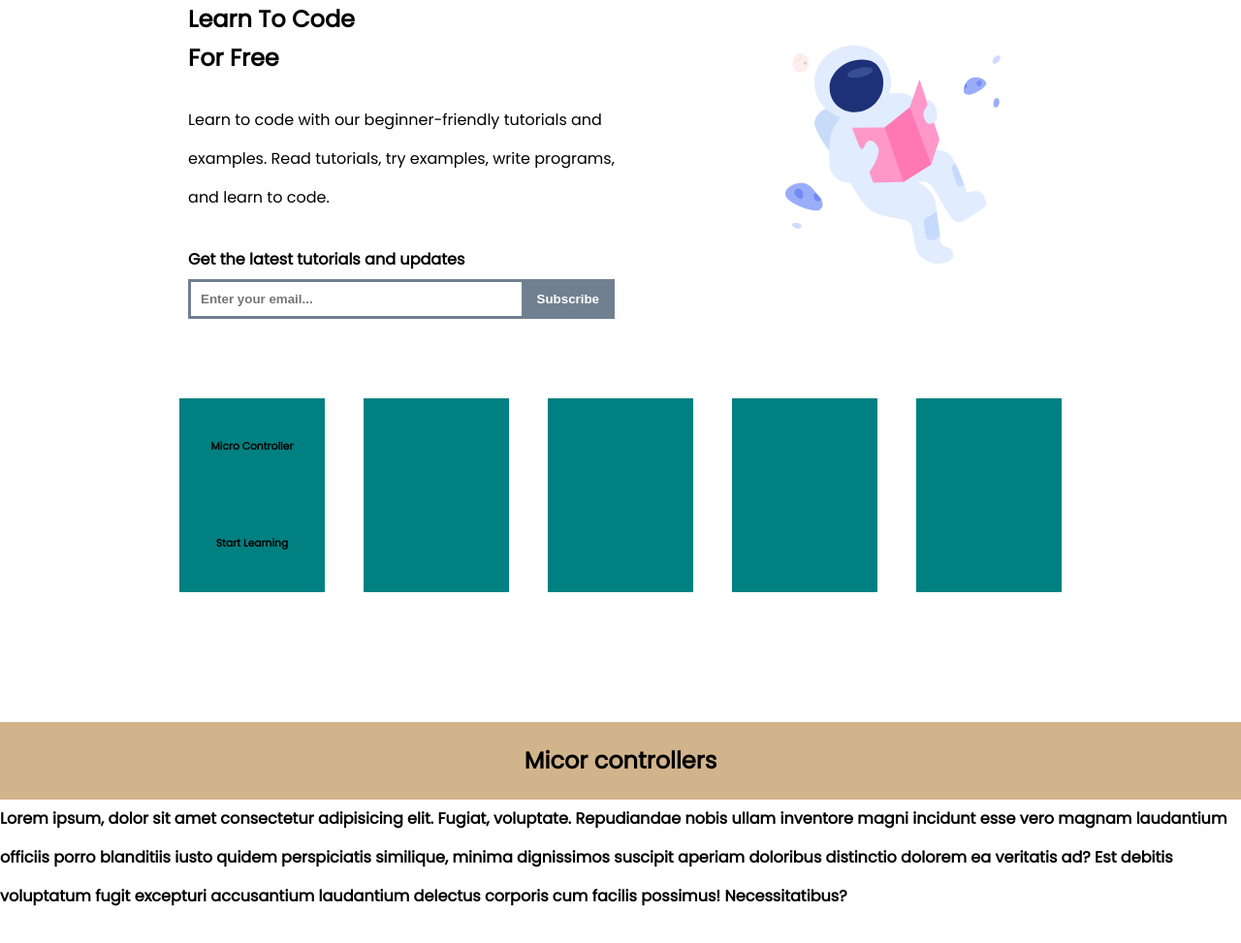
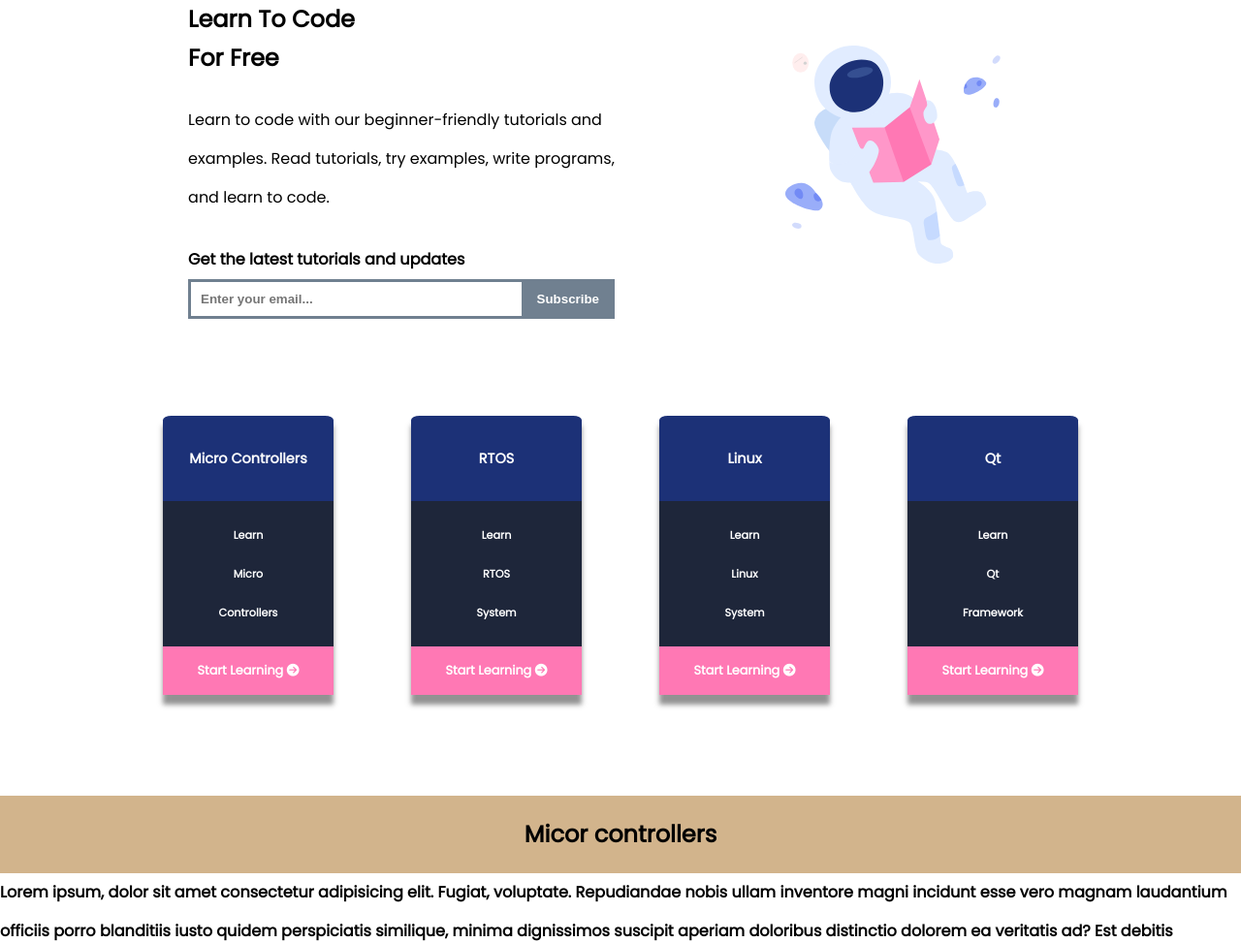
Before and after one commit to bhura112/bhura112.github.io, a PHP site: page / in a window 1280 px wide. Shown: the part 128-1101 px from the top of the page at 97% size. Run offline with PHP 8.4, Linux system fonts and the light colour scheme; some libraries are stand-ins or nearby versions.

Commit message:
Signed-off-by: bhura112 <bhura112@gmail.com>

```diff
--- a/index.css
+++ b/index.css
@@ -150,39 +150,81 @@ p {
 .web-banner-right img {
   width: 20rem;
 }
+/*********************************************************************/
+
 .course-container {
-  margin:10px auto ;
-  display: flex;
-  flex-flow: row wrap;
-  justify-content: center;
-  align-items: center;
-  //background-color: rgb(195, 202, 182);
-  padding: 20px 0px;
+ padding:3rem 0rem 0rem 0rem;
+ display: flex;
+ flex-flow: row wrap;
+ justify-content: space-between;
+ align-items: center;
+ //background-color: tomato;
+
 }
-
-.course-container .mcu-course-card,
+.card {
+  flex: 1;
+  padding:20px  40px;
+  min-width: 250px;
+}
+.mcu-course-card,
 .rtos-course-card,
 .linux-course-card,
-.qt-course-card,
-.more-course-card
-{
-  min-width: 150px;
-  min-height: 200px;
-  background-color: teal;
-  margin: 20px;
-  display: flex;
-  flex-flow: column nowrap;
-  justify-content: space-around;
-  align-items: center;
+.qt-course-card {
+  box-shadow: 0px 10px 5px #27272780;
+  -webkit-box-shadow: 0px 10px 5px #27272780;
+  -moz-box-shadow: 0px 10px 5px #27272780;
+  z-index: 999999;
+
+
 }
-.course-container .mcu-course-card,
-.rtos-course-card,
-.linux-course-card,
-.qt-course-card,
-.more-course-card p
-{
-  font-size: 1rem;
+.mcu-course-card:hover,
+.rtos-course-card:hover,
+.linux-course-card:hover,
+.qt-course-card:hover {
+
+  transform: scale(1.02);
+
 }
+.mcu-course-card .head,
+.rtos-course-card .head,
+.linux-course-card .head,
+.qt-course-card .head{
+  background-color:#1C3177;
+  font-size: .9rem;
+  text-align: center;
+  font-weight: bolder;
+  color: white;
+  border-radius: 5% 5% 0% 0%;
+  width: 100%;
+}
+.mcu-course-card .content,
+.rtos-course-card .content,
+.linux-course-card .content,
+.qt-course-card .content{
+  font-size: .7rem;
+  text-align: center;
+  font-weight: bolder;
+  color: white;
+  padding: 15px;
+  background-color:rgb(30, 38, 58);
+  width: 100%;
+}
+.mcu-course-card .foot,
+.rtos-course-card .foot,
+.linux-course-card .foot,
+.qt-course-card .foot{
+  font-size: .8rem;
+  text-align: center;
+  font-weight: bolder;
+  color: white;
+  background-color:#FF78B4;
+  padding: 5px;
+  width: 100%;
+}
+ .foot:hover{
+  background-color: rgb(97, 103, 109);
+}
+/*******************************************************************/
 .content-card-container .mcu-content,.rtos-content,.linux-content,.qt-content {
 
      width: 100%;
--- a/index.html
+++ b/index.html
@@ -5,7 +5,7 @@
     <meta charset="UTF-8">
     <meta name="viewport" content="width=device-width, initial-scale=1.0">
     <link rel="stylesheet" href="index.css">
-
+    <script src="https://kit.fontawesome.com/2197d61e3b.js" crossorigin="anonymous"></script>
     <title>Main.c</title>
 </head>
 
@@ -64,27 +64,38 @@
 
 
         <div class="course-container">
-
-            <div class="mcu-course-card">
-                  <h6>Micro Controller</h6>
-                  <h6>Start Learning</h6>
+            <div class="card">
+                <div class="mcu-course-card">
+                    <div class="head"><p>Micro Controllers</p></div>
+                    <div class="content">Learn <br>Micro<br>Controllers</div>
+                    <div class="foot">Start Learning  <i class="fa fa-arrow-circle-right" aria-hidden="true"></i></div>
+                </div>
             </div>
 
-            <div class="rtos-course-card">
-
+            <div class="card">
+                <div class="rtos-course-card">
+                    <div class="head"><p>RTOS</p></div>
+                    <div class="content">Learn <br>RTOS<br>System</div>
+                    <div class="foot">Start Learning  <i class="fa fa-arrow-circle-right" aria-hidden="true"></i></div>
+                </div>
             </div>
 
-            <div class="linux-course-card">
-
+            <div class="card">
+                <div class="rtos-course-card">
+                    <div class="head"><p>Linux</p></div>
+                    <div class="content">Learn <br>Linux<br>System</div>
+                    <div class="foot">Start Learning  <i class="fa fa-arrow-circle-right" aria-hidden="true"></i></div>
+                </div>
             </div>
 
-            <div class="qt-course-card">
-
+            <div class="card">
+                <div class="qt-course-card">
+                    <div class="head"><p>Qt</p></div>
+                    <div class="content">Learn <br>Qt<br>Framework</div>
+                    <div class="foot">Start Learning  <i class="fa fa-arrow-circle-right" aria-hidden="true"></i></div>
+                </div>
             </div>
 
-            <div class="more-course-card">
-
-            </div>
         </div>
 
     </div>
```
